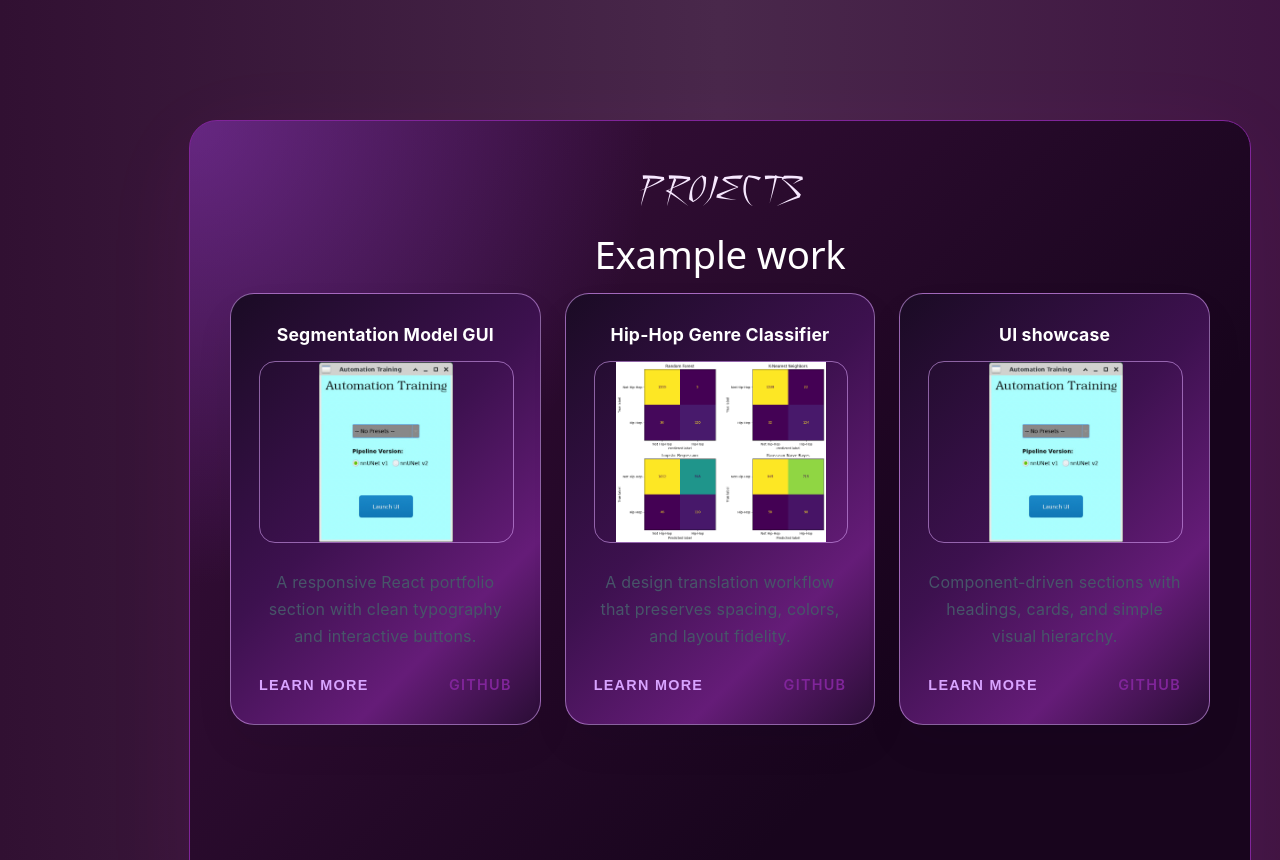
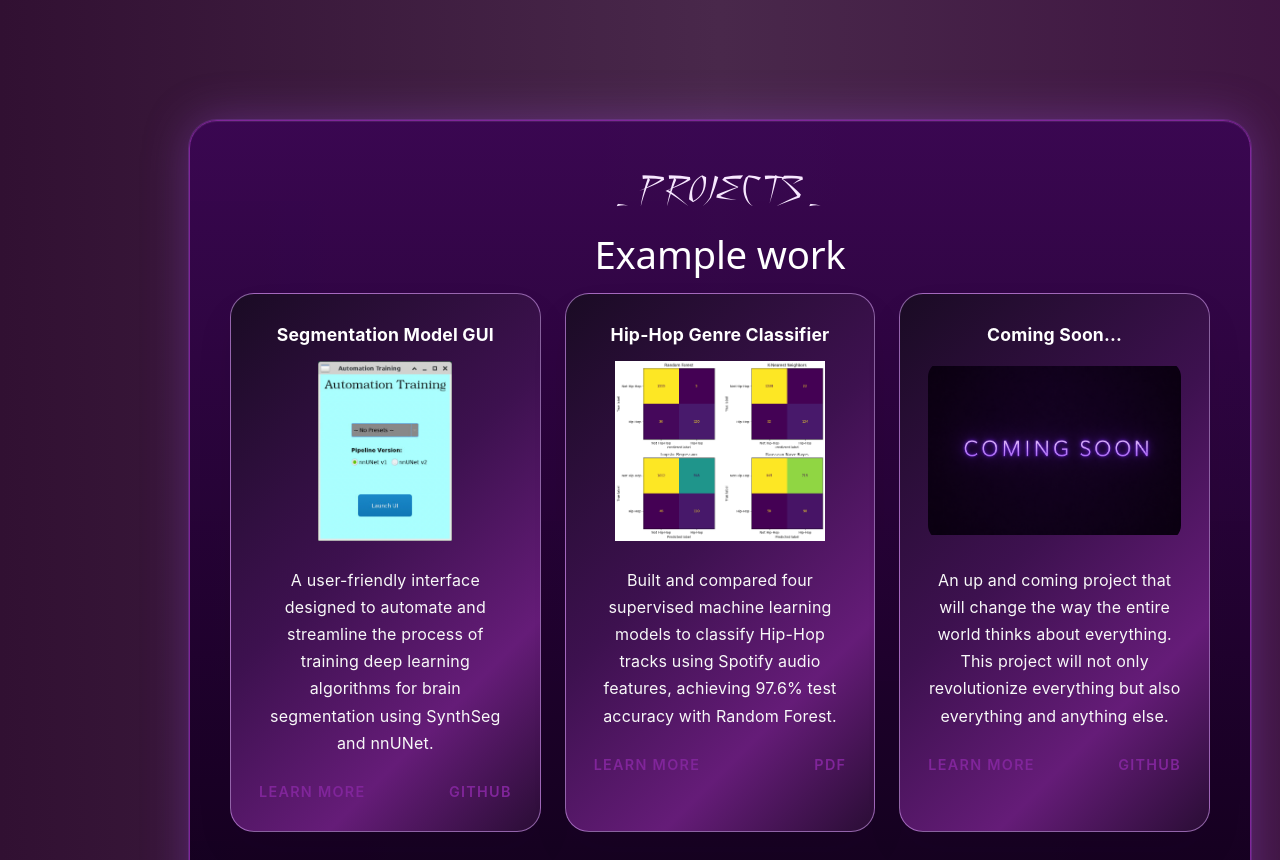
Before and after one commit to Kenevan-Carter/kenevan-portfolio, a React (Vite) app in the folder KCPortfolio/: page / in a window 1280 px wide. Shown: the part 2620-3480 px from the top of the page. Built offline with nearby package versions, Linux system fonts and the light colour scheme; no server answers.

Commit message:
Project updates

```diff
--- a/KCPortfolio/src/components/about/About.css
+++ b/KCPortfolio/src/components/about/About.css
@@ -9,11 +9,13 @@
   margin-inline: auto;
   padding: 2.5rem;
   border-radius: 28px;
-  background:
-    radial-gradient(circle at top left, rgba(179, 80, 255, 0.35), transparent 35%),
-    linear-gradient(135deg, #3d113f, #18051d 70%);
+  background: linear-gradient(180deg, rgba(58, 6, 82, 0.95), rgba(18, 0, 28, 0.97));
+  box-shadow:
+    0 0 0 1px rgba(157, 78, 221, 0.25),
+    0 0 45px rgba(157, 78, 221, 0.35),
+    inset 0 1px 0 rgba(255, 255, 255, 0.08);
   border: 1px solid #80259A;
-  box-shadow: 0 24px 100px rgba(255, 20, 224, 0.06);
+
   overflow: hidden;
 }
 
--- a/KCPortfolio/src/components/projects/Projects.css
+++ b/KCPortfolio/src/components/projects/Projects.css
@@ -36,7 +36,7 @@
 
 .project-card p {
   margin: 0;
-  color: #475569;
+  color: #f8f8f8;
 }
 .project-image {
   width: 100%;
@@ -44,7 +44,6 @@
   object-fit: contain;
   border-radius: 16px;
   margin-bottom: 1.25rem;
-  border: 1px solid rgba(224, 170, 255, 0.55);
 }
 .project-buttons {
   display: flex;
@@ -82,6 +81,56 @@
     0 0 8px rgba(180, 80, 255, 0.8),
     0 0 16px rgba(128, 37, 154, 0.5);
 }
+
+/* modal functionality*/
+.modal-overlay {
+  position: fixed;
+  inset: 0;
+
+  background: rgba(0, 0, 0, 0.7);
+
+  display: flex;
+  justify-content: center;
+  align-items: center;
+
+  z-index: 1000;
+}
+
+.project-modal {
+  position: relative;
+
+  width: min(600px, 90%);
+  max-height: 80vh;
+  overflow-y: auto;
+
+  padding: 2rem;
+
+  background: linear-gradient(
+    135deg,
+    #1a0b24,
+    #3d114f,
+    #651c78
+  );
+  color: white;
+  border: 1px solid #914EA3;
+  border-radius: 20px;
+  box-shadow: 0 20px 60px rgba(0, 0, 0, 0.5);
+}
+
+.modal-close {
+  position: absolute;
+
+  top: 1rem;
+  right: 1rem;
+
+  background: none;
+  border: none;
+
+  color: white;
+  font-size: 2rem;
+
+  cursor: pointer;
+}
 @media (max-width: 920px) {
   .projects-grid {
     grid-template-columns: 1fr 1fr;
--- a/KCPortfolio/src/components/projects/Projects.jsx
+++ b/KCPortfolio/src/components/projects/Projects.jsx
@@ -1,67 +1,117 @@
 import './Projects.css';
+import { useState } from "react";
+
 import projectImage from "../../assets/images/smg.png";
 import hiphop from "../../assets/images/songclassifier.png";
+import comingsoon from "../../assets/images/comingsoon.png";
 
 function Projects() {
+  const [selectedProject, setSelectedProject] = useState(null);
   const projects = [
     {
       title: 'Segmentation Model GUI',
-      description: 'A responsive React portfolio section with clean typography and interactive buttons.',
+
+      description:
+        'A user-friendly interface designed to automate and streamline the process of training deep learning algorithms for brain segmentation using SynthSeg and nnUNet.',
+      moreInfo:
+        'This project was created to simplify the process of training medical image segmentation models in a research environment. I developed a PyQt-based interface that allows researchers to configure datasets, select models, submit Slurm jobs, and manage training workflows without manually editing scripts or command-line arguments.',
+
+
+      image: projectImage,
+
+      left: {
+        text: 'Learn More',
+        link: 'https://github.com/DCAN-Labs/Seg-Model-Creation-GUI',
+      },
+
+      right: {
+        text: 'GitHub',
+        link: 'https://github.com/DCAN-Labs/Seg-Model-Creation-GUI',
+      },
     },
+
     {
       title: 'Hip-Hop Genre Classifier',
-      description: 'A design translation workflow that preserves spacing, colors, and layout fidelity.',
+
+      description:
+        'Built and compared four supervised machine learning models to classify Hip-Hop tracks using Spotify audio features, achieving 97.6% test accuracy with Random Forest.',
+      moreInfo:
+      'This project was created to simplify the process of training medical image segmentation models in a research environment. I developed a PyQt-based interface that allows researchers to configure datasets, select models, submit Slurm jobs, and manage training workflows without manually editing scripts or command-line arguments.',
+
+      image: hiphop,
+
+      left: {
+        text: 'Learn More',
+        link: '#',
+      },
+
+      right: {
+        text: 'PDF',
+        link: '/written_report.pdf',
+      },
     },
+
     {
-      title: 'UI showcase',
-      description: 'Component-driven sections with headings, cards, and simple visual hierarchy.',
+      title: 'Coming Soon...',
+      description:
+        'An up and coming project that will change the way the entire world thinks about everything. This project will not only \
+        revolutionize everything but also everything and anything else.',
+      moreInfo:
+      'This project was created to simplify the process of training medical image segmentation models in a research environment. I developed a PyQt-based interface that allows researchers to configure datasets, select models, submit Slurm jobs, and manage training workflows without manually editing scripts or command-line arguments.',
+      image: comingsoon,
+      left: {
+        text: 'Learn More',
+        link: '#',
+      },
+      right: {
+        text: 'GitHub',
+        link: 'PASTE-GITHUB-LINK-HERE',
+      },
     },
   ];
-
-  const images = [
-    {
-      title: 'Segmentation Model GUI',
-      image: projectImage,
-    },
-    {
-      title: 'Hip-Hop Genre Classifier',
-      image: hiphop,
-    },
-    {
-      title: 'UI showcase',
-      image: projectImage,
-    },
-  ];
-
   return (
     <section id="projects" className="projects-section">
       <div className="section-inner">
-        <p className="section-label">Projects</p>
+
+        <p className="section-label">_ Projects _</p>
         <h2>Example work</h2>
-
         <div className="projects-grid">
-
           {projects.map((project) => (
-            <article key={project.title} className="project-card">
-
+            <article
+              key={project.title}
+              className="project-card"
+            >
               <h3>{project.title}</h3>
-
               <img
                 className="project-image"
-                src={images.find(
-                  (img) => img.title === project.title
-                )?.image}
+                src={project.image}
                 alt={project.title}
               />
+
               <p>{project.description}</p>
+
               <div className="project-buttons">
-              <button className="learn-more-button" href="#">
-                Learn More
-              </button>
-              <a className="github-button" href="#">
-                GitHub
+
+              <a
+                className="learn-more-button"
+                href={project.left.link}
+                target="_blank"
+                rel="noopener noreferrer"
+              >
+                {project.left.text}
               </a>
+
+                <a
+                  className="github-button"
+                  href={project.right.link}
+                  target="_blank"
+                  rel="noopener noreferrer"
+                >
+                  {project.right.text}
+                </a>
+
               </div>
+
             </article>
           ))}
 
@@ -70,5 +120,4 @@ function Projects() {
     </section>
   );
 }
-
 export default Projects;
```
Also changed, not shown: KCPortfolio/src/assets/images/comingsoon.png (added), 1 other file (tests, documents, lock files or other folders).
